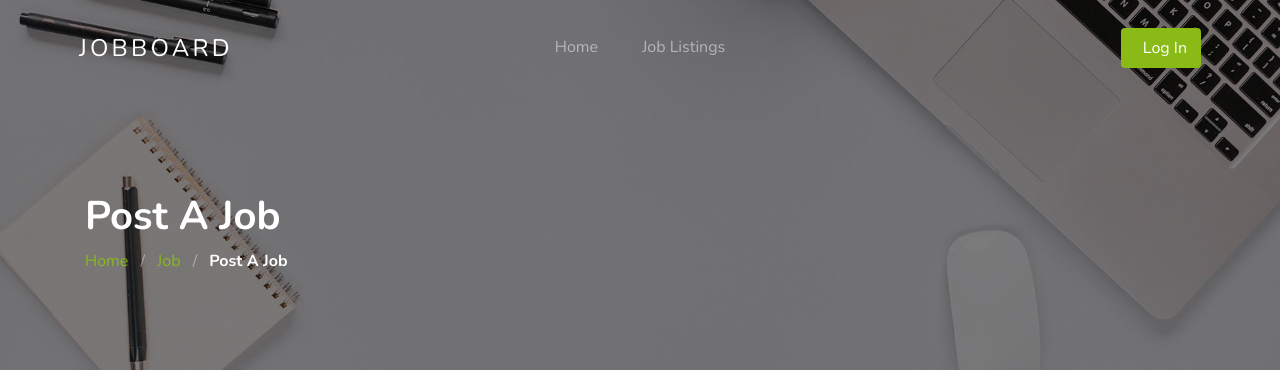
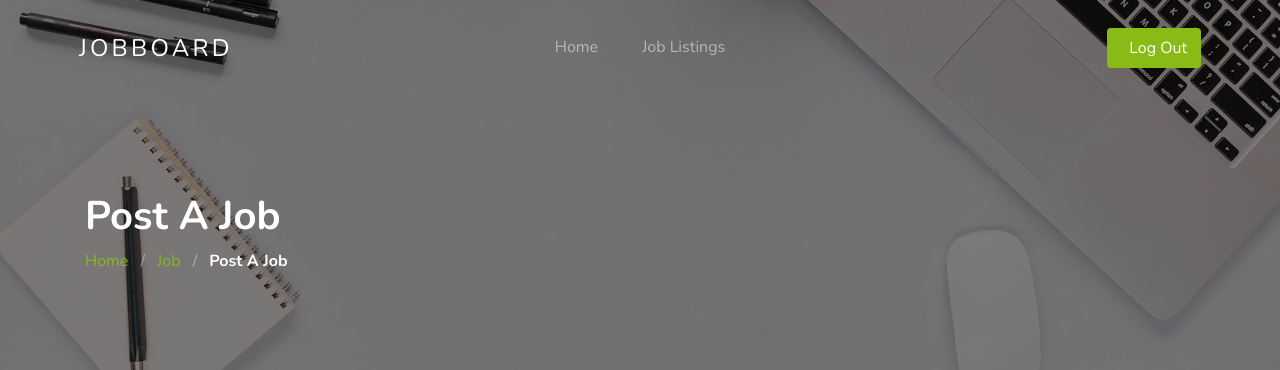
Before and after one commit to remasnamboothiri/job_portalweb, a Django app: template templates/jobapp/post_job.html in a window 1280 px wide. Shown: the top 370 px of the page. Run offline with Django 3.2, Linux system fonts and the light colour scheme; the template is opened without the code that fills it, so the values that code supplies are empty, except form fields; tables that the repository leaves empty hold one stand-in row (values such as "Sample post"); form fields are guessed from the names that the template uses; some libraries are stand-ins or nearby versions.

Commit message:
adding logout button insted of login button  for post job.html page

```diff
--- a/templates/jobapp/post_job.html
+++ b/templates/jobapp/post_job.html
@@ -450,6 +450,7 @@
                 <ul class="dropdown">
                   <li><a class="dropdown-item" href="{% url 'job_list' %}">Job Listings</a></li>
                   {% comment %} <li><a class="dropdown-item" href="{% url 'post_job' %}">Post a Job</a></li> {% endcomment %}
+
                 </ul>
               </li>
               {% comment %} <li class="has-children">
@@ -466,15 +467,14 @@
               </li> {% endcomment %}
 
               {% comment %} <li><a href="{% url 'contact' %}">Contact</a></li> {% endcomment %}
-              <li class="d-lg-none"><a href="{% url 'post_job' %}"><span class="mr-2">+</span> Post a Job</a></li>
-              <li class="d-lg-none"><a href="{% url 'login' %}">Log In</a></li>
+              <li class="d-lg-none"><a href="{% url 'logout' %}">Log Out</a></li>
             </ul>
           </nav>
 
           <div class="right-cta-menu text-right d-flex aligin-items-center col-6">
             <div class="ml-auto">
               {% comment %} <a href="{% url 'post_job' %}" class="btn btn-outline-white border-width-2 d-none d-lg-inline-block"><span class="mr-2 icon-add"></span>Post a Job</a> {% endcomment %}
-              <a href="{% url 'login' %}" class="btn btn-primary border-width-2 d-none d-lg-inline-block"><span class="mr-2 icon-lock_outline"></span>Log In</a>
+              <a href="{% url 'logout' %}" class="btn btn-primary border-width-2 d-none d-lg-inline-block"><span class="mr-2 icon-lock_outline"></span>Log Out</a>
             </div>
             <a href="#" class="site-menu-toggle js-menu-toggle d-inline-block d-xl-none mt-lg-2 ml-3"><span class="icon-menu h3 m-0 p-0 mt-2"></span></a>
           </div>
```
